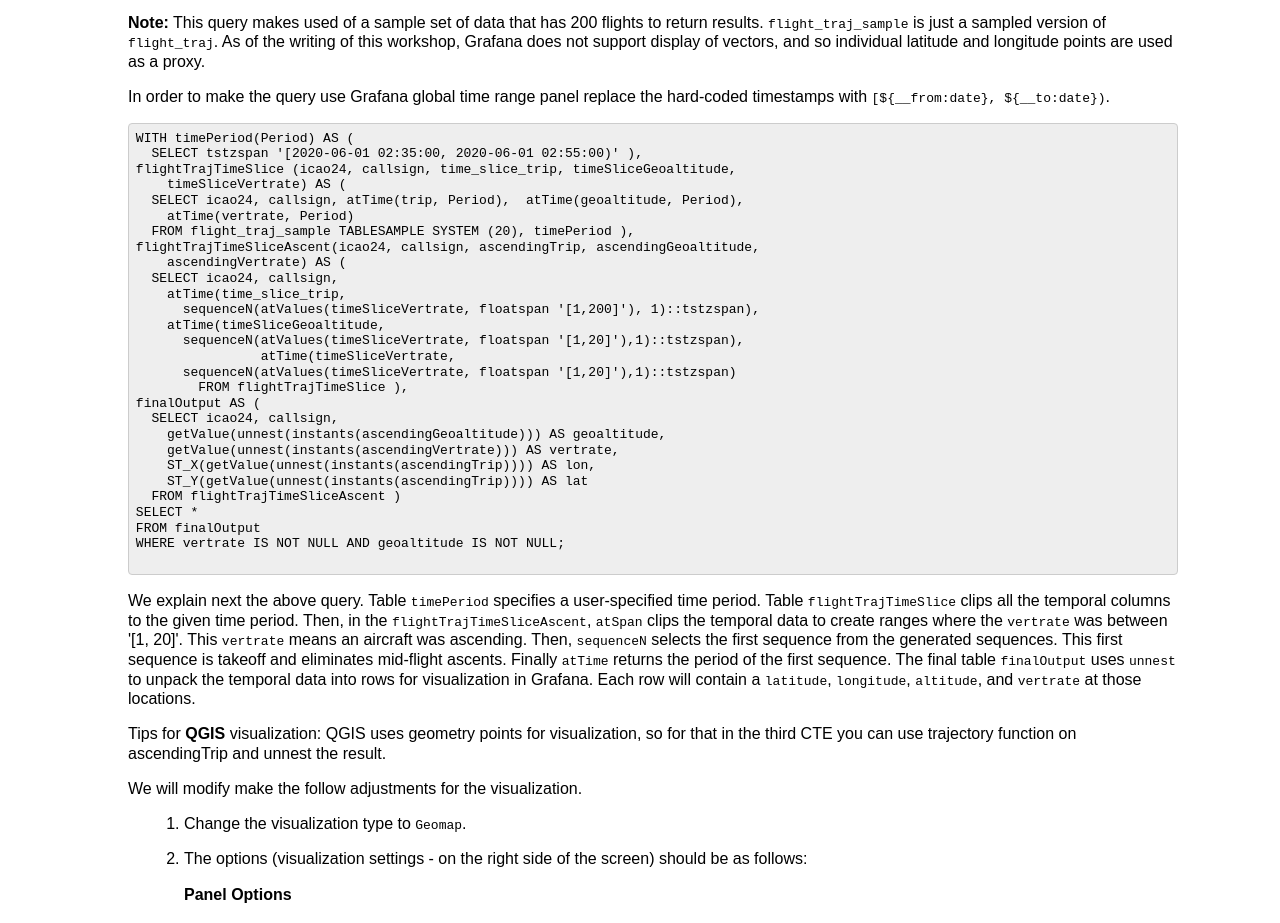
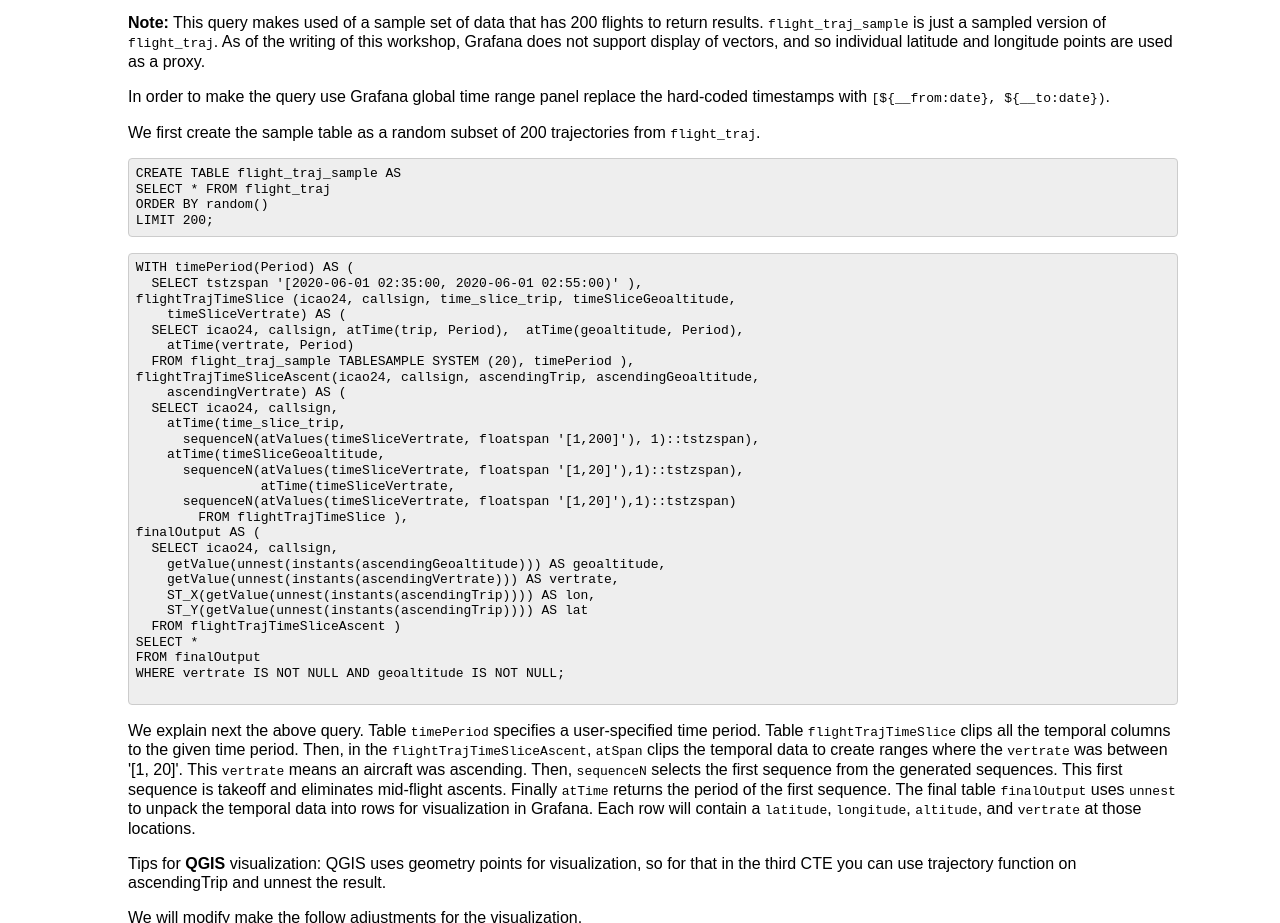
Before and after one commit to MobilityDB/MobilityDB-workshop, a plain HTML site: page master/html/ch03s05.html in a window 1280 px wide. Shown: the part 5303-6226 px from the top of the page. Drawn offline with Linux system fonts and the light colour scheme.

Commit message:
Update docs

```diff
--- a/master/html/ch03s05.html
+++ b/master/html/ch03s05.html
@@ -154,6 +154,14 @@ WHERE (maxValue(velocity) IS NOT NULL
 				<span class="strong"><strong>Note:</strong></span> This query makes used of a sample set of data that has 200 flights to return results. <code class="varname">flight_traj_sample</code> is just a sampled version of <code class="varname">flight_traj</code>. As of the writing of this workshop, Grafana does not support display of vectors, and so individual		 latitude and longitude points are used as a proxy.
 			</p><p>
 			In order to make the query use Grafana global time range panel replace the hard-coded timestamps with <code class="literal">[${__from:date}, ${__to:date})</code>.
+			</p><p>
+				We first create the sample table as a random subset of 200 trajectories from <code class="varname">flight_traj</code>.
+				</p><pre class="programlisting">
+CREATE TABLE flight_traj_sample AS
+SELECT * FROM flight_traj
+ORDER BY random()
+LIMIT 200;
+</pre><p>
 			</p><pre class="programlisting">
 WITH timePeriod(Period) AS (
   SELECT tstzspan '[2020-06-01 02:35:00, 2020-06-01 02:55:00)' ),
```
Also changed, not shown: master/html/ch02s06.html (+1 -1 lines), master/html/ch03s06.html (+1 -1 lines), master/html/ch04s02.html (+1 -1 lines), master/html/ch06.html (+8 -8 lines).
